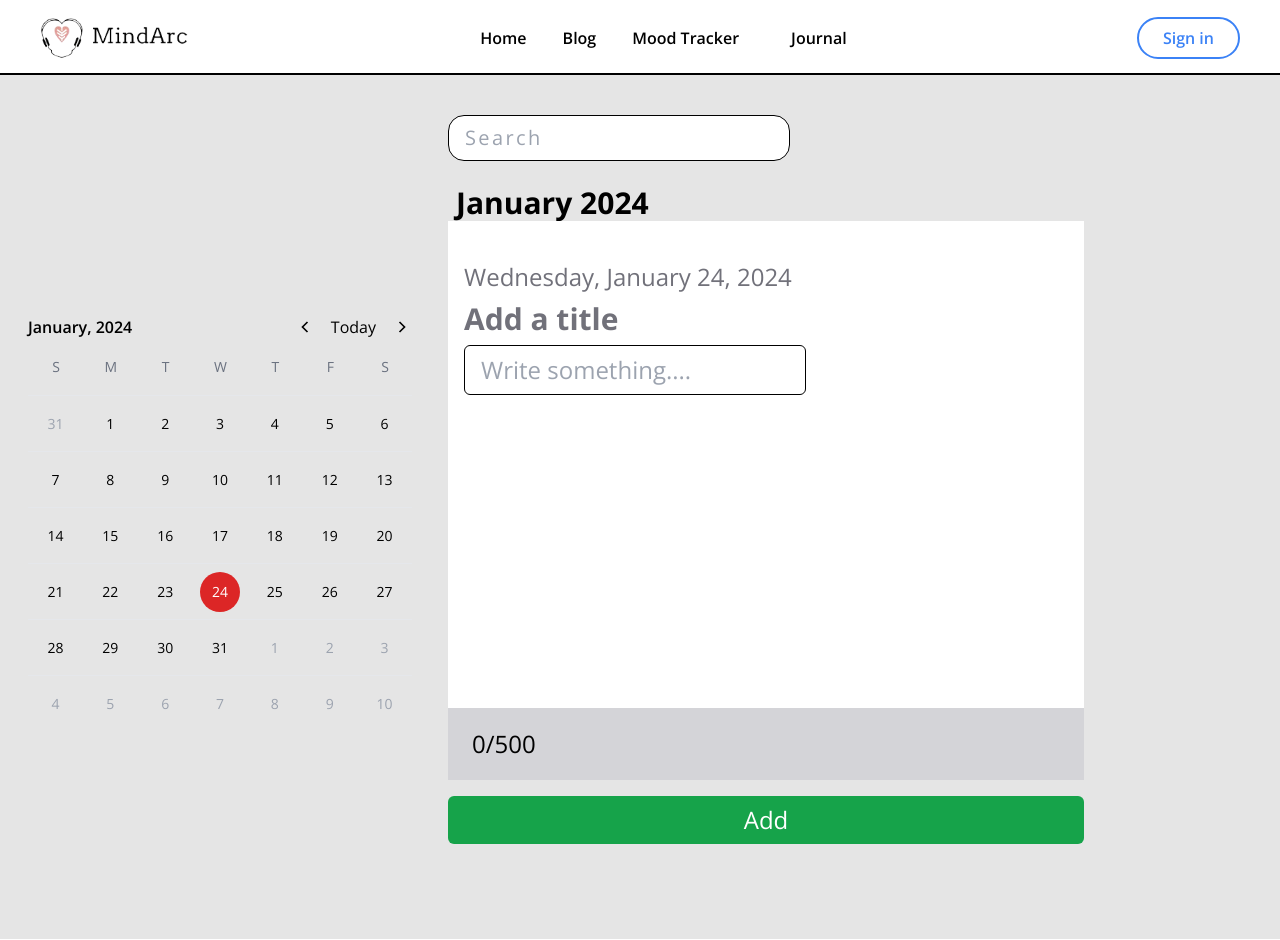
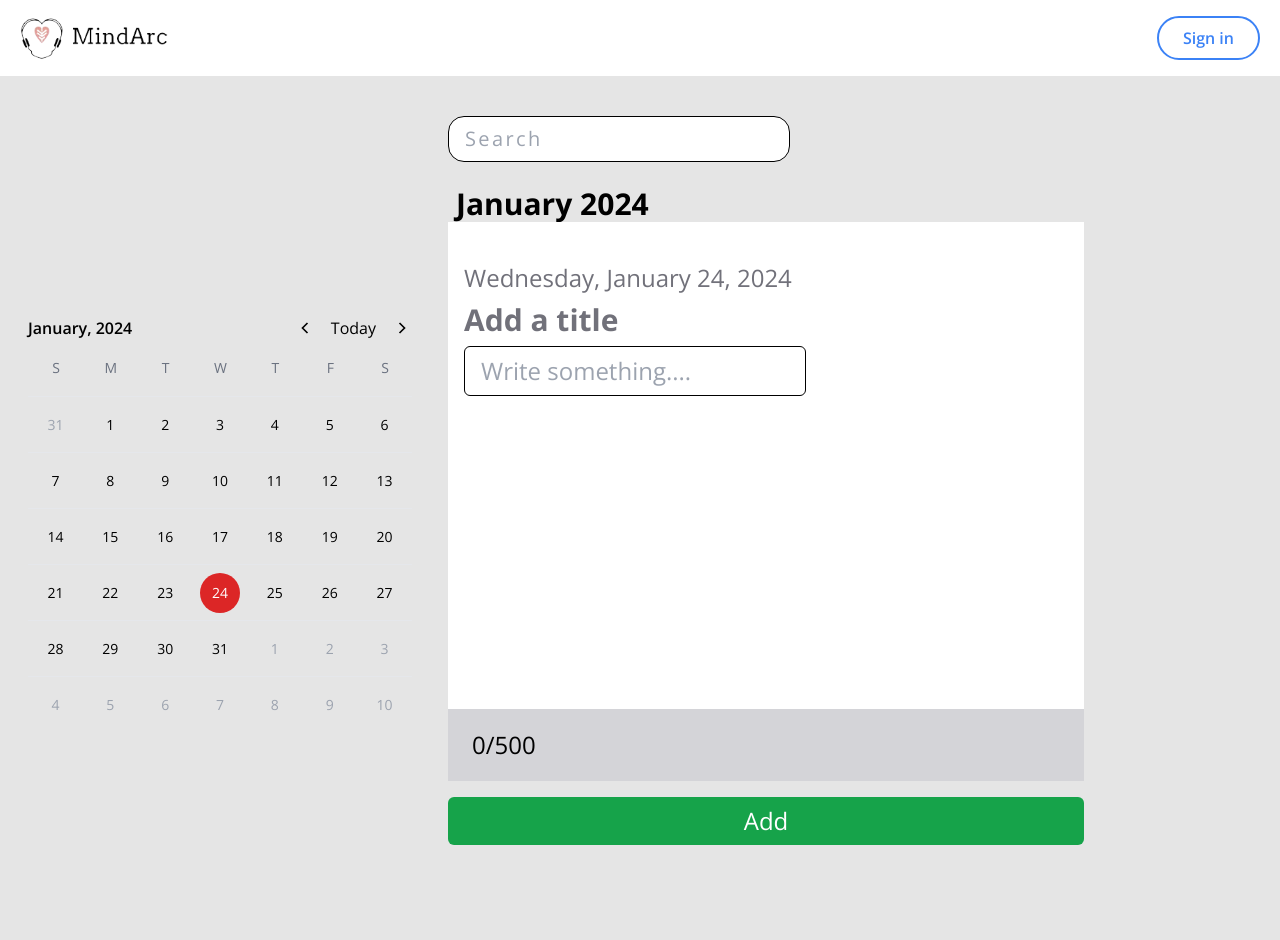
Before and after one commit to AnshuShresthaa/FYP, a React (Create React App) app: page /Journal in a window 1280 px wide. Built offline with nearby package versions, Linux system fonts and the light colour scheme.

Commit message:
Responsive Header

```diff
--- a/src/components/Header.jsx
+++ b/src/components/Header.jsx
@@ -1,75 +1,102 @@
-import React, { useState } from 'react';
-import { images } from '../constants';
+import React, { useState } from "react";
+import { AiOutlineMenu, AiOutlineClose } from "react-icons/ai";
+import { MdKeyboardArrowDown } from "react-icons/md";
+import { Link, useNavigate } from "react-router-dom";
+
+import { images } from "../constants";
+
+const navItemsInfo = [
+  { name: "Home", type: "link", url: "/" },
+  { name: "Blog", type: "link", url: "/Blog" },
+  { name: "Mood Tracker", type: "link", url: "/MoodTracker" },
+  { name: "Journal", type: "link", url: "/Journal" },
+];
+
+const NavItem = ({ item }) => {
+  return (
+    <li className="relative group">
+      {item.type === "link" ? (
+        <>
+          <a href={item.url} className="px-4 py-2">
+            {item.name}
+          </a>
+          <span className="text-blue-500 absolute transition-all duration-500 font-bold right-0 top-0 group-hover:right-[90%] opacity-0 group-hover:opacity-100">
+          </span>
+        </>
+      ) : (
+        <>
+          <a href="/" className="px-4 py-2 flex gap-x-1 items-center">
+            <span>{item.name}</span>
+            <MdKeyboardArrowDown />
+          </a>
+          <div className="hidden transition-all duration-500 pt-4 absolute bottom-0 right-0 transform translate-y-full group-hover:block w-max">
+            <ul className="flex flex-col shadow-lg rounded-lg overflow-hidden">
+              {item.items.map((page) => (
+                <a
+                  href="/"
+                  className="hover:bg-dark-hard hover:text-white px-4 py-2 text-white lg:text-dark-soft"
+                >
+                  {page}
+                </a>
+              ))}
+            </ul>
+          </div>
+        </>
+      )}
+    </li>
+  );
+};
 
 const Header = () => {
-  const [showDropdown, setShowDropdown] = useState(false);
+  const navigate = useNavigate();
 
-  const handleDropdownChange = () => {
-    // handle dropdown change logic here
+
+  const [navIsVisible, setNavIsVisible] = useState(false);
+
+  const navVisibilityHandler = () => {
+    setNavIsVisible((curState) => {
+      return !curState;
+    });
   };
 
   return (
     <section>
-      <header className="container max-auto px-5 py-4 md:px-10 relative">
-        <div className="flex justify-between items-center">
-          <div>
-          <img src={images.Logo} alt="logo" style={{ width: '150px', height: 'auto' }} />
-          </div>
-          <div className="flex gap-x-3 items-center">
-            <button
-              type="button"
-              className="focus:outline-none md:hidden"
-              onClick={() => setShowDropdown(!showDropdown)}
-            >
-            </button>
-            <ul
-              className={`${
-                showDropdown ? 'block' : 'hidden'
-              } md:flex md:gap-x-5 font-semibold md:items-center`}
-            >
-              <li>
-                <a href="/" className="px-4 transition duration-300 ease-in-out hover:text-blue-500">
-                  Home
-                </a>
-              </li>
-              <li className="relative flex items-center">
-                <button
-                  type="button"
-                  className="transition duration-300 ease-in-out hover:text-blue-500 focus:outline-none flex items-center"
-                  onClick={() => setShowDropdown(!showDropdown)}
-                >
-                  Blog
-                </button>
-                {showDropdown && (
-                  <div className="absolute z-10 top-full left-0 w-40 mt-1 rounded-md shadow-lg bg-white ring-1 ring-black ring-opacity-5">
-                    <div className="py-1">
-                      {/* Dropdown Blog Options */}
-                    </div>
-                  </div>
-                )}
-              </li>
-              <li>
-                <a href="/MoodTracker" className="px-4 transition duration-300 ease-in-out hover:text-blue-500">
-                  Mood Tracker
-                </a>
-              </li>
-              <li>
-                <a href="/Journal" className="px-4 transition duration-300 ease-in-out hover:text-blue-500">
-                  Journal
-                </a>
-              </li>
-            </ul>
-          </div>
-          <div>
-            <a href="/register" className="border-2 border-blue-500 px-6 py-2 rounded-full text-blue-500 font-semibold hover:bg-blue-500 hover:text-white hover:border-blue-500 transition duration-300 ease-in-out">
+      <header className="container mx-auto px-5 flex justify-between py-4 items-center">
+        <div>
+        <img src=
+          {images.Logo}
+          alt="logo"
+          style={{ width: '150px', height: 'auto' }} />
+        </div>
+        <div className="lg:hidden z-50">
+          {navIsVisible ? (
+            <AiOutlineClose
+              className="w-6 h-6"
+              onClick={navVisibilityHandler}
+            />
+          ) : (
+            <AiOutlineMenu className="w-6 h-6" onClick={navVisibilityHandler} />
+          )}
+        </div>
+        <div
+          className={`${
+            navIsVisible ? "right-0" : "-right-full"
+          } transition-all duration-300 mt-[56px] lg:mt-0 bg-dark-hard lg:bg-transparent z-[49] flex flex-col w-full lg:w-auto justify-center lg:justify-end lg:flex-row fixed top-0 bottom-0 lg:static gap-x-9 items-center`}
+        >
+          <ul className="text-white items-center gap-y-5 lg:text-dark-soft flex flex-col lg:flex-row gap-x-2 font-semibold">
+            {navItemsInfo.map((item) => (
+              <NavItem key={item.name} item={item} />
+            ))}
+          </ul>
+          <button
+            onClick={() => navigate("/register")}
+            className="mt-5 lg:mt-0 border-2 border-blue-500 px-6 py-2 rounded-full text-blue-500 font-semibold hover:bg-blue-500 hover:text-white transition-all duration-300"
+          >
               Sign in
-            </a>
-          </div>
+          </button>
         </div>
-        <div className="absolute bottom-0 left-0 w-full h-0.5 bg-black"></div>
       </header>
     </section>
   );
 };
-
 export default Header;
```
